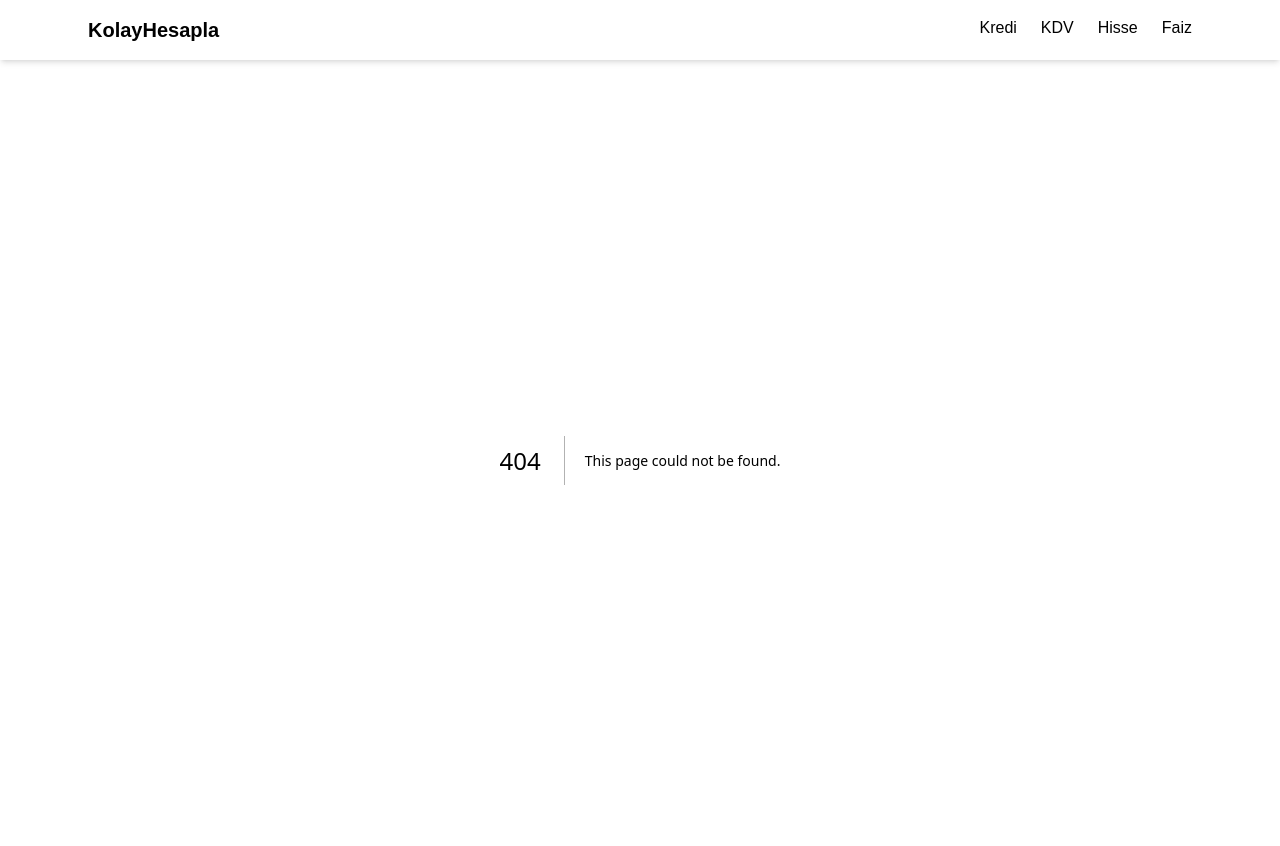
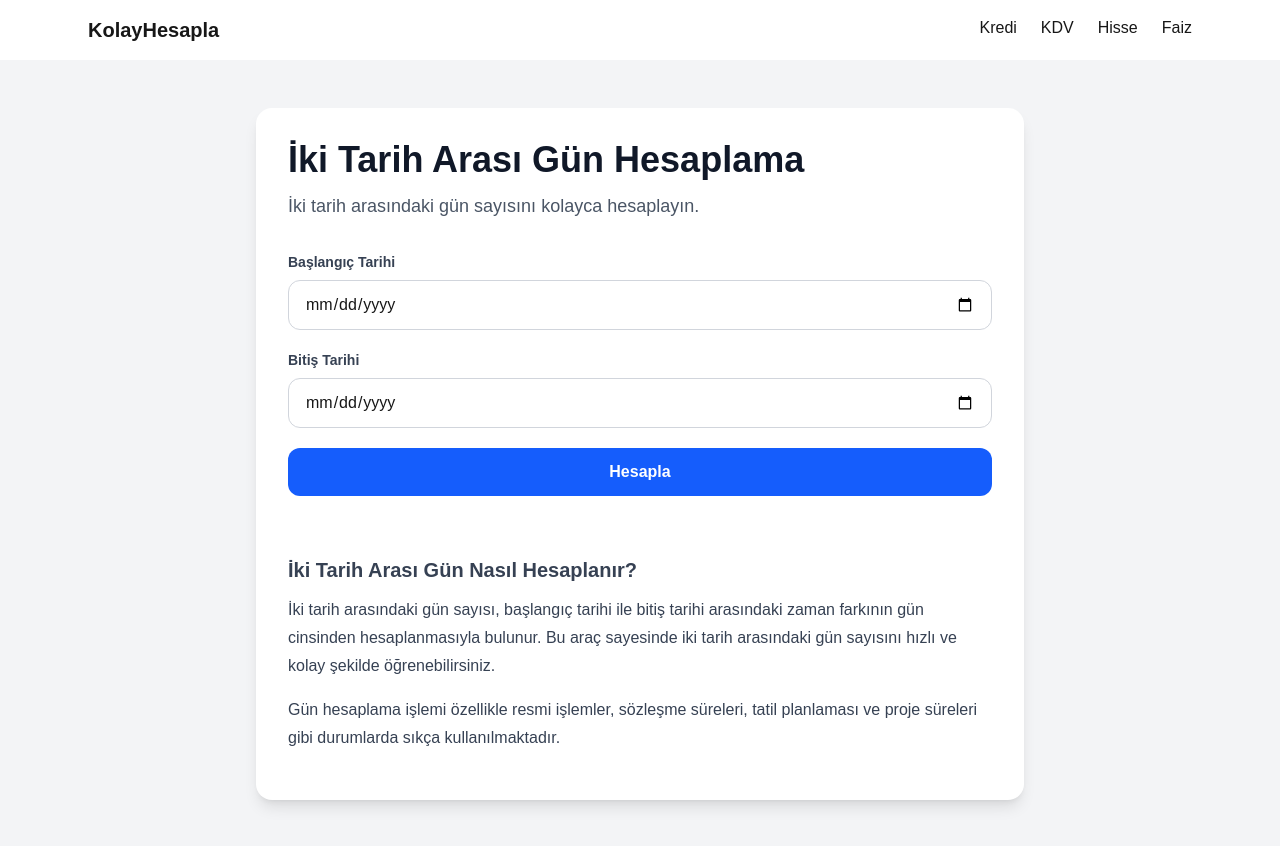
Before and after one commit to erkanckr455/kolayhesapla, a Next.js app: page /iki-tarih-arasi-gun-hesaplama in a window 1280 px wide. Before the commit this address had no page. Shown: the top 846 px of the page. Built offline with nearby package versions, Linux system fonts and the light colour scheme.

Commit message:
Iki tarih arasi gun hesaplama eklendi

```diff
--- /dev/null
+++ b/app/iki-tarih-arasi-gun-hesaplama/page.tsx
@@ -0,0 +1,93 @@
+"use client"
+
+import { useState } from "react"
+import CalculatorLayout from "../components/CalculatorLayout"
+
+export default function IkiTarihArasiGunHesaplama() {
+  const [sonuc, setSonuc] = useState("")
+
+  function hesapla() {
+    const tarih1 = (document.getElementById("tarih1") as HTMLInputElement).value
+    const tarih2 = (document.getElementById("tarih2") as HTMLInputElement).value
+
+    if (!tarih1 || !tarih2) {
+      setSonuc("Lütfen iki tarihi de girin")
+      return
+    }
+
+    const t1 = new Date(tarih1)
+    const t2 = new Date(tarih2)
+
+    const fark = Math.abs(t2.getTime() - t1.getTime())
+    const gun = Math.ceil(fark / (1000 * 60 * 60 * 24))
+
+    setSonuc(`${gun} gün`)
+  }
+
+  return (
+    <CalculatorLayout
+      title="İki Tarih Arası Gün Hesaplama"
+      description="İki tarih arasındaki gün sayısını kolayca hesaplayın."
+    >
+      <div className="space-y-5">
+
+        <div>
+          <label className="block text-sm font-semibold text-gray-700 mb-2">
+            Başlangıç Tarihi
+          </label>
+          <input
+            id="tarih1"
+            type="date"
+            className="w-full border border-gray-300 rounded-xl px-4 py-3 outline-none focus:ring-2 focus:ring-blue-500"
+          />
+        </div>
+
+        <div>
+          <label className="block text-sm font-semibold text-gray-700 mb-2">
+            Bitiş Tarihi
+          </label>
+          <input
+            id="tarih2"
+            type="date"
+            className="w-full border border-gray-300 rounded-xl px-4 py-3 outline-none focus:ring-2 focus:ring-blue-500"
+          />
+        </div>
+
+        <button
+          onClick={hesapla}
+          className="w-full bg-blue-600 hover:bg-blue-700 text-white font-semibold py-3 rounded-xl transition"
+        >
+          Hesapla
+        </button>
+
+        {sonuc && (
+          <div className="bg-gray-50 border border-gray-200 rounded-xl p-4 text-center text-lg font-semibold text-gray-800">
+            Tarihler Arası Fark: {sonuc}
+          </div>
+        )}
+
+        <div className="mt-10 text-gray-700 leading-7">
+
+          <h2 className="text-xl font-semibold mb-3">
+            İki Tarih Arası Gün Nasıl Hesaplanır?
+          </h2>
+
+          <p className="mb-4">
+            İki tarih arasındaki gün sayısı, başlangıç tarihi ile bitiş tarihi
+            arasındaki zaman farkının gün cinsinden hesaplanmasıyla bulunur.
+            Bu araç sayesinde iki tarih arasındaki gün sayısını hızlı ve
+            kolay şekilde öğrenebilirsiniz.
+          </p>
+
+          <p className="mb-4">
+            Gün hesaplama işlemi özellikle resmi işlemler, sözleşme süreleri,
+            tatil planlaması ve proje süreleri gibi durumlarda sıkça
+            kullanılmaktadır.
+          </p>
+
+        </div>
+
+      </div>
+    </CalculatorLayout>
+  )
+}
--- a/app/page.tsx
+++ b/app/page.tsx
@@ -74,6 +74,11 @@ const hesaplamalar = [
   title: "Yaş Hesaplama",
   description: "Doğum tarihinizi girerek kaç yaşında olduğunuzu öğrenin",
 },
+{
+  href: "/iki-tarih-arasi-gun-hesaplama",
+  title: "İki Tarih Arası Gün Hesaplama",
+  description: "İki tarih arasındaki gün sayısını hesaplayın",
+},
 ]
 
 export default function Home() {
```
